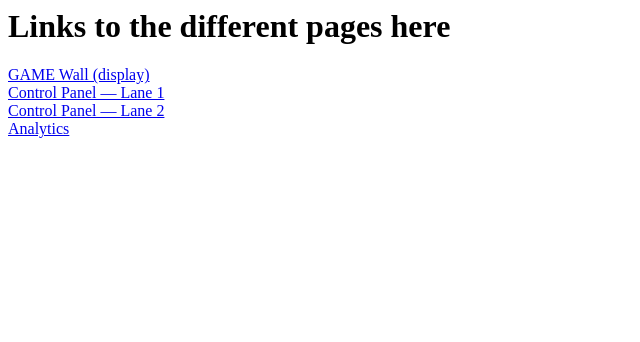
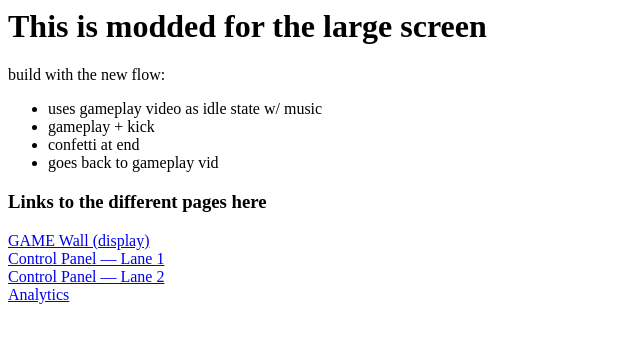
Before and after one commit to adamkatze/netflix-skill-fifa-26, a website: page index.html in a window 1280 px wide. Shown: the whole page, without its empty margins (0-640 px from the left). Drawn offline with Linux system fonts and the light colour scheme.

Commit message:
updating Index.html for mods

```diff
--- a/index.html
+++ b/index.html
@@ -3,7 +3,16 @@
 
   <body>
 
-    <h1>Links to the different pages here</h1>
+    <h1>This is modded for the large screen</h1>
+    <p>build with the new flow:
+      <ul>
+        <li>uses gameplay video as idle state w/ music</li>
+        <li>gameplay + kick</li>
+        <li>confetti at end</li>
+        <li>goes back to gameplay vid</li>
+      </ul>
+    </p>
+    <h3>Links to the different pages here</h3>
     <a href="assets/html/game.html">GAME Wall (display)</a><br>
     <a href="assets/html/control.html?lane=1">Control Panel — Lane 1</a><br>
     <a href="assets/html/control.html?lane=2">Control Panel — Lane 2</a><br>
```
